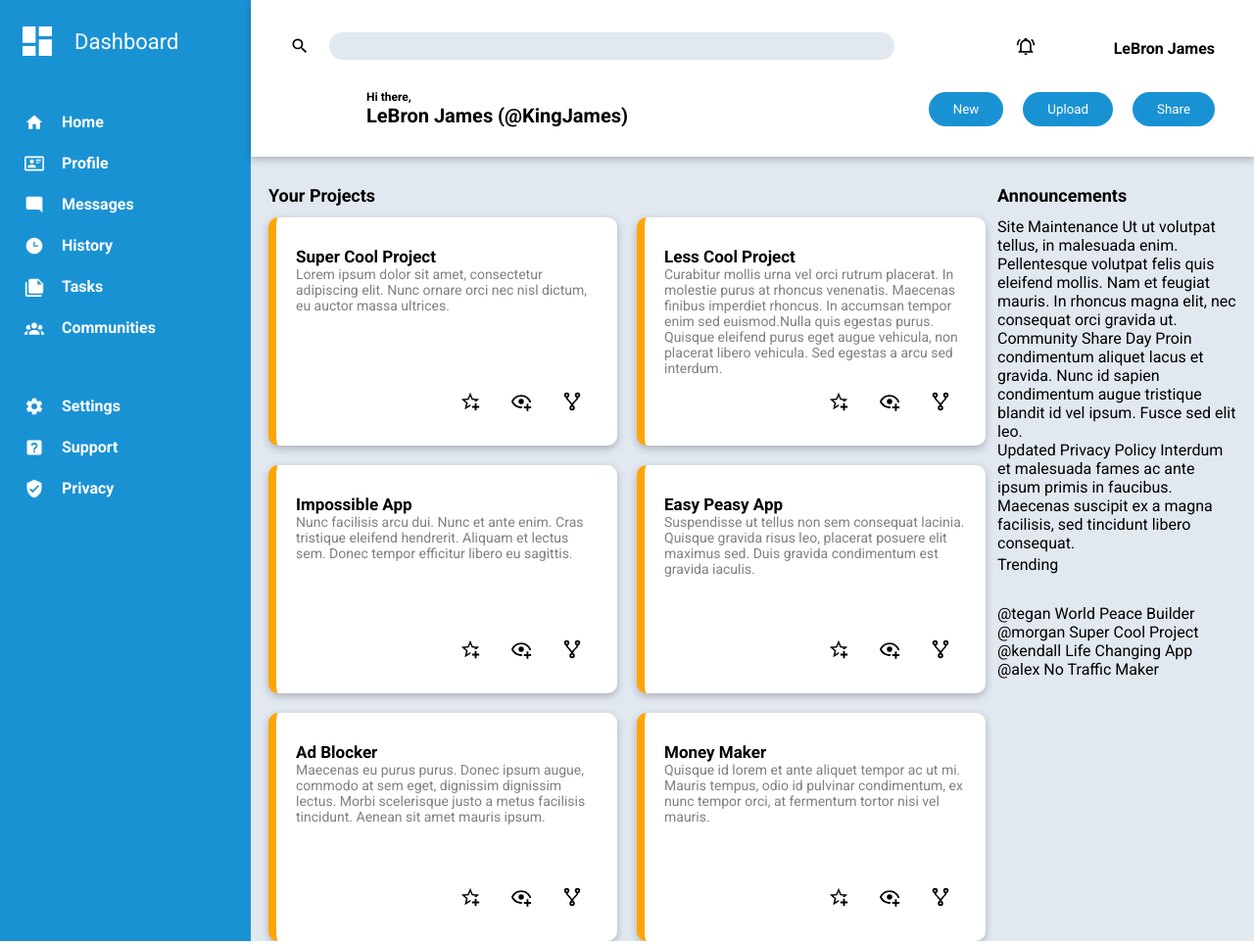
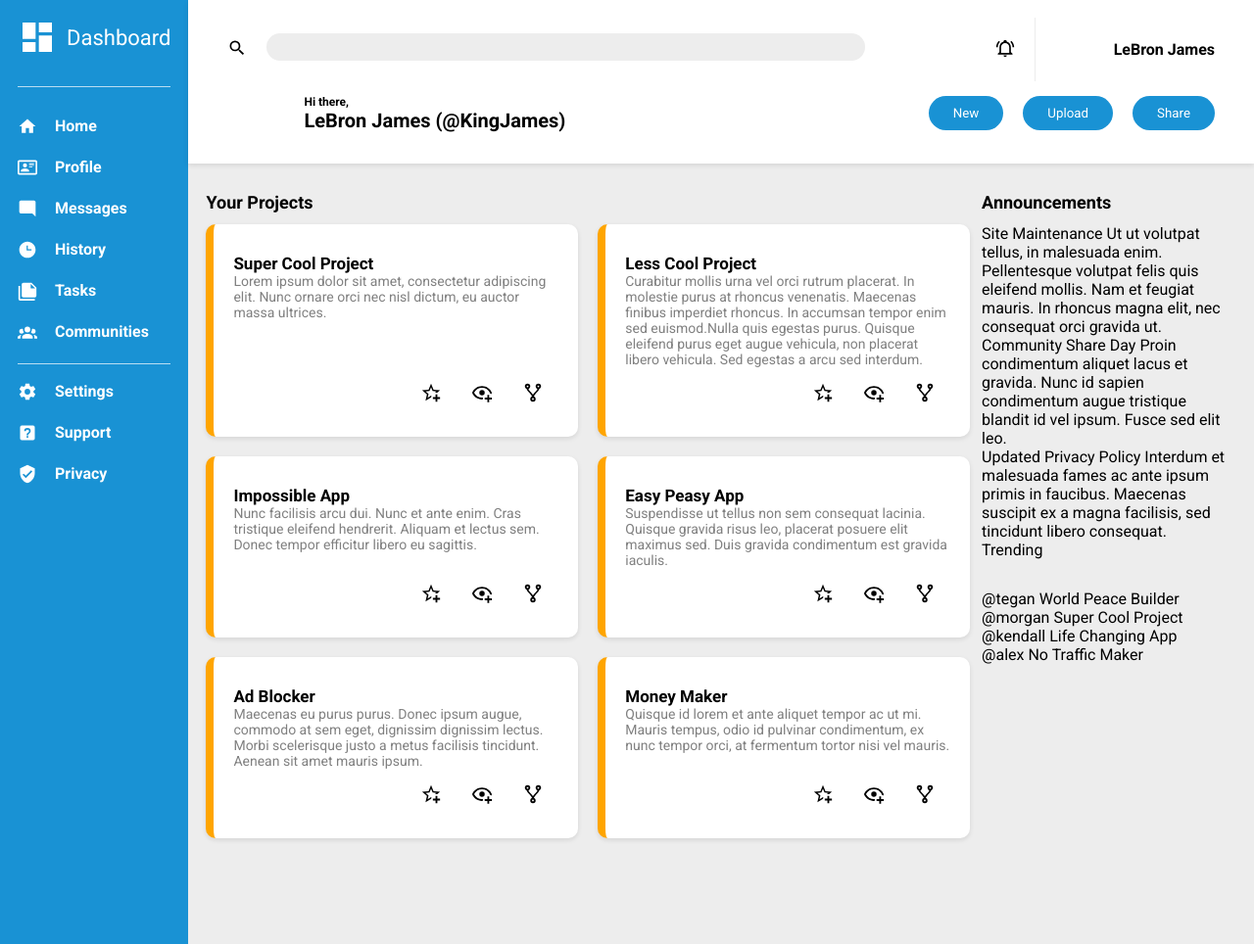
Before and after one commit to kaylanw4/Admin-Dashboard, a plain HTML site: page index.html in a window 1280 px wide. Shown: the top 964 px of the page at 98% size. Drawn offline with Linux system fonts and the light colour scheme.

Commit message:
added dividers, hover support for icons

```diff
--- a/index.html
+++ b/index.html
@@ -19,6 +19,7 @@
                     <svg xmlns="http://www.w3.org/2000/svg" viewBox="0 0 24 24"><title>view-dashboard</title><path d="M13,3V9H21V3M13,21H21V11H13M3,21H11V15H3M3,13H11V3H3V13Z" /></svg>
                     Dashboard
                 </div>
+                <div class="horiz-divider"></div>
                 <div class="menu">
                     <ul>
                         <li>
@@ -57,7 +58,7 @@
                             </a>
                             <a href="#">Communities</a>
                         </li>
-                        <li style="padding: 10px 0"></li>
+                        <div class="horiz-divider"></div>
                         <li>
                             <a href="#">
                                 <svg xmlns="http://www.w3.org/2000/svg" viewBox="0 0 24 24"><title>cog</title><path d="M12,15.5A3.5,3.5 0 0,1 8.5,12A3.5,3.5 0 0,1 12,8.5A3.5,3.5 0 0,1 15.5,12A3.5,3.5 0 0,1 12,15.5M19.43,12.97C19.47,12.65 19.5,12.33 19.5,12C19.5,11.67 19.47,11.34 19.43,11L21.54,9.37C21.73,9.22 21.78,8.95 21.66,8.73L19.66,5.27C19.54,5.05 19.27,4.96 19.05,5.05L16.56,6.05C16.04,5.66 15.5,5.32 14.87,5.07L14.5,2.42C14.46,2.18 14.25,2 14,2H10C9.75,2 9.54,2.18 9.5,2.42L9.13,5.07C8.5,5.32 7.96,5.66 7.44,6.05L4.95,5.05C4.73,4.96 4.46,5.05 4.34,5.27L2.34,8.73C2.21,8.95 2.27,9.22 2.46,9.37L4.57,11C4.53,11.34 4.5,11.67 4.5,12C4.5,12.33 4.53,12.65 4.57,12.97L2.46,14.63C2.27,14.78 2.21,15.05 2.34,15.27L4.34,18.73C4.46,18.95 4.73,19.03 4.95,18.95L7.44,17.94C7.96,18.34 8.5,18.68 9.13,18.93L9.5,21.58C9.54,21.82 9.75,22 10,22H14C14.25,22 14.46,21.82 14.5,21.58L14.87,18.93C15.5,18.67 16.04,18.34 16.56,17.94L19.05,18.95C19.27,19.03 19.54,18.95 19.66,18.73L21.66,15.27C21.78,15.05 21.73,14.78 21.54,14.63L19.43,12.97Z" /></svg>
@@ -86,8 +87,11 @@
                         <input type="text" id="search">
                     </form>
                     <div class="noti-bell">
-                        <svg xmlns="http://www.w3.org/2000/svg" viewBox="0 0 24 24"><title>bell-ring-outline</title><path d="M10,21H14A2,2 0 0,1 12,23A2,2 0 0,1 10,21M21,19V20H3V19L5,17V11C5,7.9 7.03,5.17 10,4.29C10,4.19 10,4.1 10,4A2,2 0 0,1 12,2A2,2 0 0,1 14,4C14,4.1 14,4.19 14,4.29C16.97,5.17 19,7.9 19,11V17L21,19M17,11A5,5 0 0,0 12,6A5,5 0 0,0 7,11V18H17V11M19.75,3.19L18.33,4.61C20.04,6.3 21,8.6 21,11H23C23,8.07 21.84,5.25 19.75,3.19M1,11H3C3,8.6 3.96,6.3 5.67,4.61L4.25,3.19C2.16,5.25 1,8.07 1,11Z" /></svg>
+                        <a href="#">
+                            <svg xmlns="http://www.w3.org/2000/svg" viewBox="0 0 24 24"><title>bell-ring-outline</title><path d="M10,21H14A2,2 0 0,1 12,23A2,2 0 0,1 10,21M21,19V20H3V19L5,17V11C5,7.9 7.03,5.17 10,4.29C10,4.19 10,4.1 10,4A2,2 0 0,1 12,2A2,2 0 0,1 14,4C14,4.1 14,4.19 14,4.29C16.97,5.17 19,7.9 19,11V17L21,19M17,11A5,5 0 0,0 12,6A5,5 0 0,0 7,11V18H17V11M19.75,3.19L18.33,4.61C20.04,6.3 21,8.6 21,11H23C23,8.07 21.84,5.25 19.75,3.19M1,11H3C3,8.6 3.96,6.3 5.67,4.61L4.25,3.19C2.16,5.25 1,8.07 1,11Z" /></svg>
+                        </a>
                     </div>
+                    <div class="divider"></div>
                     <div class="profile-pic"></div>
                     <div class="profile-name">
                         LeBron James
--- a/styles.css
+++ b/styles.css
@@ -3,8 +3,8 @@
     --sidebar-font-color: white;
     --sidebar-margins: 18px;
     --profile-pic-width: 40px;
-    --shadow: rgba(0, 0, 0, 0.24) 0px 3px 8px;
-    --main-color: #E2E8F0;
+    --shadow: rgba(0, 0, 0, 0.10) 0px 2px 5px;
+    --main-color: rgb(237, 237, 237);
 }
 
 *{
@@ -14,16 +14,14 @@
     font-family: 'Roboto', sans-serif;
 }
 
-body {
+/* body {
     height: 100vh;
     width: 100vw;
-}
+} */
 
 .container {
-    /* height: 100vh;
-    width: 100vw; */
     display: grid;
-    grid-template: 1fr minmax(200px, 5fr) / 1fr 4fr;
+    grid-template: 1fr minmax(200px, 5fr) / max-content 5fr;
 }
 
 /* SIDEBAR */
@@ -38,8 +36,16 @@ body {
     color: var(--sidebar-font-color);
     background: var(--sidebar-color);
     display: grid;
-    grid-template-rows: 1fr 10fr;
+    grid-template-rows: max-content max-content 10fr;
     gap: 30px;
+    padding: 18px;
+}
+
+.horiz-divider {
+    background-color: var(--sidebar-font-color);
+    opacity: 0.7;
+    height: 1px;
+    width: 100%;
 }
 
 .logo svg{
@@ -51,8 +57,7 @@ body {
     display: flex;
     align-items: center;
     font-size: 22px;
-    margin: var(--sidebar-margins);
-    gap: var(--sidebar-margins);
+    gap: 10px;
 }
 
 .menu ul, .menu li {
@@ -65,7 +70,7 @@ body {
 }
 
 .menu li {
-    margin: 0 25px;
+    /* margin: 0 25px; */
     font-weight: bold;
 }
 
@@ -100,6 +105,12 @@ body {
     white-space: nowrap;
 }
 
+.divider {
+    background-color: var(--main-color);
+    height: 100%;
+    width: 1px;
+}
+
 /* HEADER-TOP */
 
 form {
@@ -118,9 +129,19 @@ input {
     margin-bottom: 5px;
 }
 
+input:focus {
+    border: none;
+    outline: none;
+    padding: 10px 12px;
+
+}
+
 .profile-name {
     font-weight: bold;
 }
+
+
+
 
 /* PROFILE PICTURES */
 
@@ -166,8 +187,8 @@ input {
     transition: 0.1s ease-in-out;
 }
 
-button:hover {
-    transform: translateY(-0.2rem);
+button:hover, a svg:hover {
+    transform: scale(1.05, 1.05);
 }
 
 /* MAIN CONTENT */
@@ -176,7 +197,7 @@ button:hover {
     background: var(--main-color);
     display: grid;
     grid-template: 50px 1fr / 3fr 1fr;
-    padding: 0 var(--sidebar-margins);
+    padding: 0 var(--sidebar-margins) 75px;
     gap: 12px;
 }
 
@@ -187,7 +208,8 @@ button:hover {
 
 .project-body {
     display: grid;
-    grid-template: repeat(3, 1fr) / repeat(2, 1fr);
+    grid-template-columns: repeat(auto-fit, minmax(300px, 1fr));
+    grid-auto-rows: max-content;
     gap: 20px;
 }
 
@@ -210,6 +232,12 @@ button:hover {
     gap: 15px;
 }
 
+.project-card:hover {
+    box-shadow: 0px 2px 10px rgba(0, 0, 0, 0.25);
+    transition: all 0.2s;
+    outline: 2px solid lightblue;
+}
+
 .project-card p {
     color: gray;
     font-size: 14px;
```
